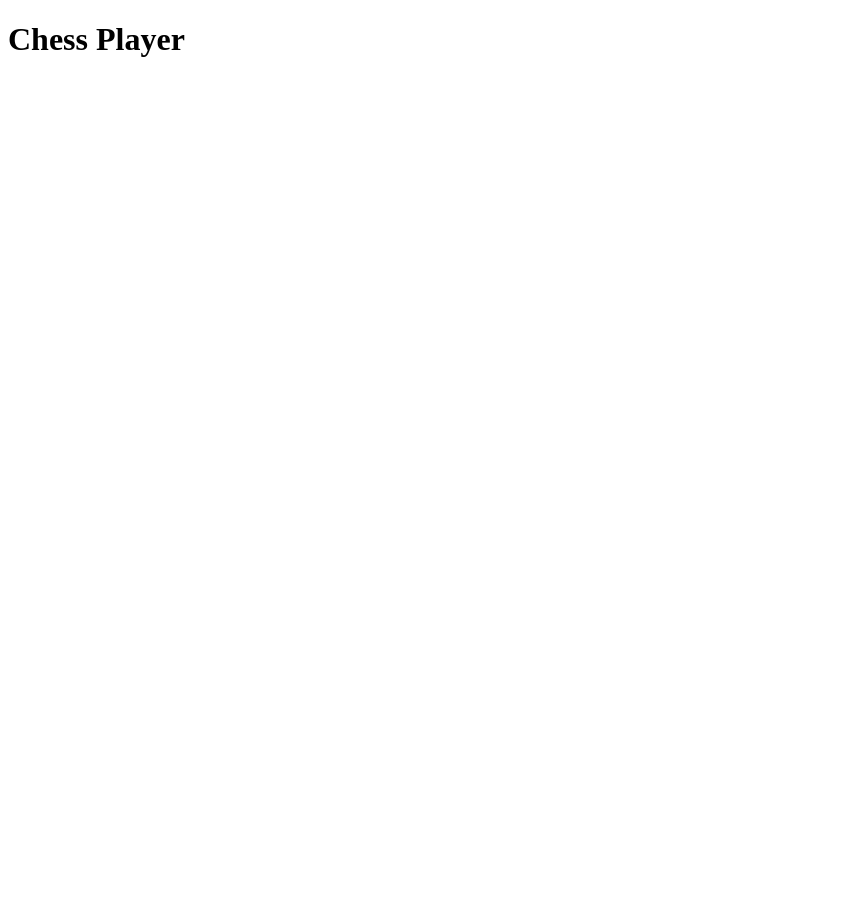
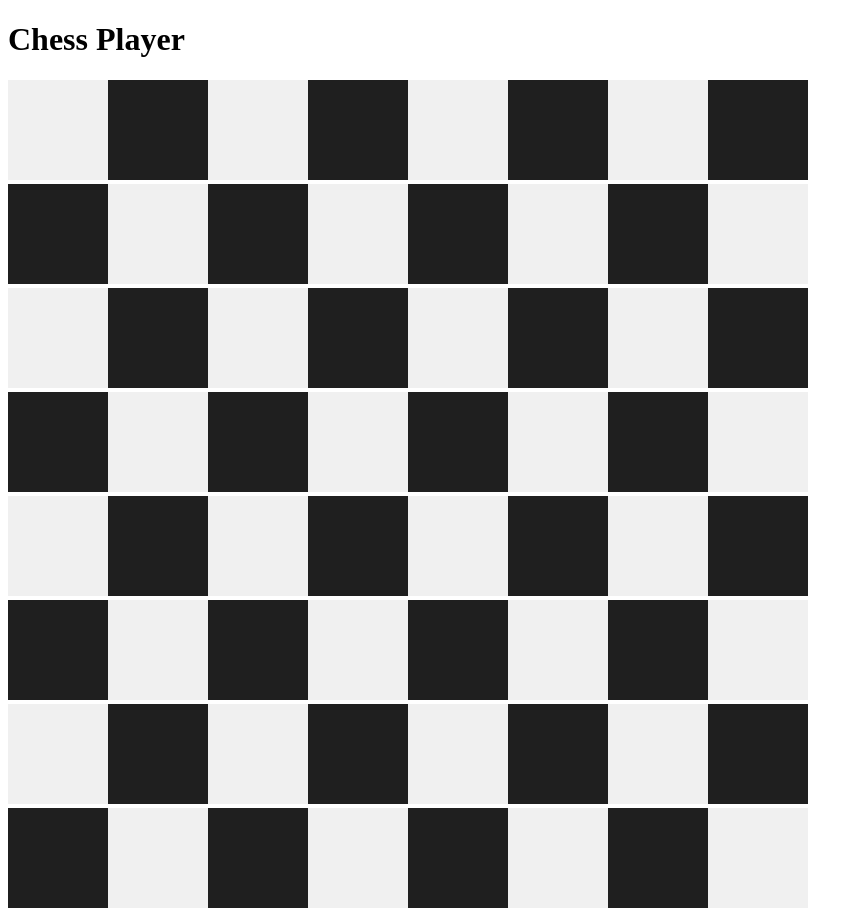
Before and after one commit to AlEscher/ChessPlayer, a React (Create React App) app: page / in a window 1280 px wide. Shown: the whole page, without its empty margins (0-863 px from the left). Before the commit the page ends 800 px from the top, so only its background shows below. Built offline with nearby package versions, Linux system fonts and the light colour scheme.

Commit message:
Added simple Chessboard - Added the chessboard - Disabled some eslint styling rules - Setup up basic test event listener

```diff
--- a/public/index.html
+++ b/public/index.html
@@ -29,15 +29,6 @@
   <body>
     <noscript>You need to enable JavaScript to run this app.</noscript>
     <div id="root"></div>
-    <!--
-      This HTML file is a template.
-      If you open it directly in the browser, you will see an empty page.
-
-      You can add webfonts, meta tags, or analytics to this file.
-      The build step will place the bundled scripts into the <body> tag.
-
-      To begin the development, run `npm start` or `yarn start`.
-      To create a production bundle, use `npm run build` or `yarn build`.
-    -->
+    <div id="chessboard"></div>
   </body>
 </html>
--- a/src/components/engine/index.jsx
+++ b/src/components/engine/index.jsx
@@ -1,9 +1,18 @@
 import React from 'react';
+import { useEvent } from '../../hooks';
 
 export default function Engine() {
-  return (
-    <h1>
-      Chess Player
-    </h1>
-  );
+    const handleKey = (e) => {
+        if (e.key === " ") {
+            console.log("Spacebar pressed!");
+        }
+    };
+
+    useEvent("keyup", handleKey);
+
+    return (
+      <h1>
+          Chess Player
+      </h1>
+    );
 }
--- a/src/globals.scss
+++ b/src/globals.scss
@@ -0,0 +1,15 @@
+div.tile {
+    width: 100px;
+    height: 100px;
+    margin: 0;
+    padding: 0px 0px;
+    display: inline-block;
+}
+
+div.tile.white-tile {
+    background-color: #f0f0f0;
+}
+
+div.tile.black-tile {
+    background-color: #1f1f1f;
+}
--- a/src/hooks/index.jsx
+++ b/src/hooks/index.jsx
@@ -0,0 +1,4 @@
+/* eslint-disable import/prefer-default-export */
+import useEvent from './useEvent';
+
+export { useEvent };
--- /dev/null
+++ b/src/hooks/useEvent.js
@@ -0,0 +1,11 @@
+import { useEffect } from 'react';
+
+// Registers a window event listener which will automatically clean itself up
+export default function useEvent(event, handler) {
+  useEffect(() => {
+    window.addEventListener(event, handler);
+
+    // Remove the event listener when the component is re-rendered
+    return function cleanup() { window.removeEventListener(event, handler); };
+  });
+}
--- a/src/index.jsx
+++ b/src/index.jsx
@@ -1,10 +1,12 @@
 import React from 'react';
 import ReactDOM from 'react-dom';
 import './globals.scss';
-import Home from './views/home';
+import { ChessBoard, Home } from './views/home';
 import * as serviceWorker from './serviceWorker';
 
 ReactDOM.render(<Home />, document.getElementById('root'));
+
+ReactDOM.render(<ChessBoard />, document.getElementById("chessboard"));
 
 // If you want your app to work offline and load faster, you can change
 // unregister() to register() below. Note this comes with some pitfalls.
--- /dev/null
+++ b/src/views/home/Chessboard.jsx
@@ -0,0 +1,14 @@
+import React from 'react';
+import TileRow from './TileRow';
+
+export default function ChessBoard() {
+    const chessboard = [];
+
+    for (let i = 0; i < 8; i++)
+    {
+       chessboard.push(<TileRow row={i} />);
+    }
+    return (
+        <div>{ chessboard }</div>
+    );
+}
--- /dev/null
+++ b/src/views/home/TileRow.jsx
@@ -0,0 +1,58 @@
+import React from 'react';
+// eslint-disable-next-line import/no-extraneous-dependencies
+import PropTypes from 'prop-types';
+
+export default function TileRow(props)
+{
+    const tileRow = [];
+    for (let j = 0; j < 8; j++)
+    {
+        // In row 0, 2, 4, etc... the tile in column 0, 2, 4, etc... has to be white
+        const tileClass = getTileColor(props.row, j);
+
+        // Fix error message about duplicate keys
+        const tileKey = props.row.toString() + j.toString();
+        tileRow.push(
+            <div className={tileClass} key={tileKey} />,
+        );
+    }
+
+    return (
+        <div className="tile-row">
+            {tileRow}
+        </div>
+    );
+}
+
+TileRow.defaultProps = {
+    row: -1,
+};
+TileRow.propTypes = {
+    row: PropTypes.number,
+};
+
+function getTileColor(row, column)
+{
+    let tileClass = "tile ";
+    if (row % 2 === 0)
+    {
+        if (column % 2 === 0)
+        {
+            tileClass += "white-tile"; // Row and column index are even
+        }
+        else
+        {
+            tileClass += "black-tile"; // Row index is even, column index is uneven
+        }
+    }
+    else if (column % 2 !== 0)
+    {
+        tileClass += "white-tile"; // Row and colum index are uneven
+    }
+    else
+    {
+        tileClass += "black-tile"; // Row index is uneven, column index is even
+    }
+
+    return tileClass;
+}
--- a/src/views/home/index.jsx
+++ b/src/views/home/index.jsx
@@ -1,6 +1,9 @@
 import React from 'react';
 import Engine from '../../components/engine';
+import ChessBoard from './Chessboard';
 
-export default function Home() {
-  return (<Engine />);
+export function Home() {
+    return (<Engine />);
 }
+
+export { ChessBoard };
```
Also changed, not shown: package.json (+20 -4 lines), .eslintrc.js.
